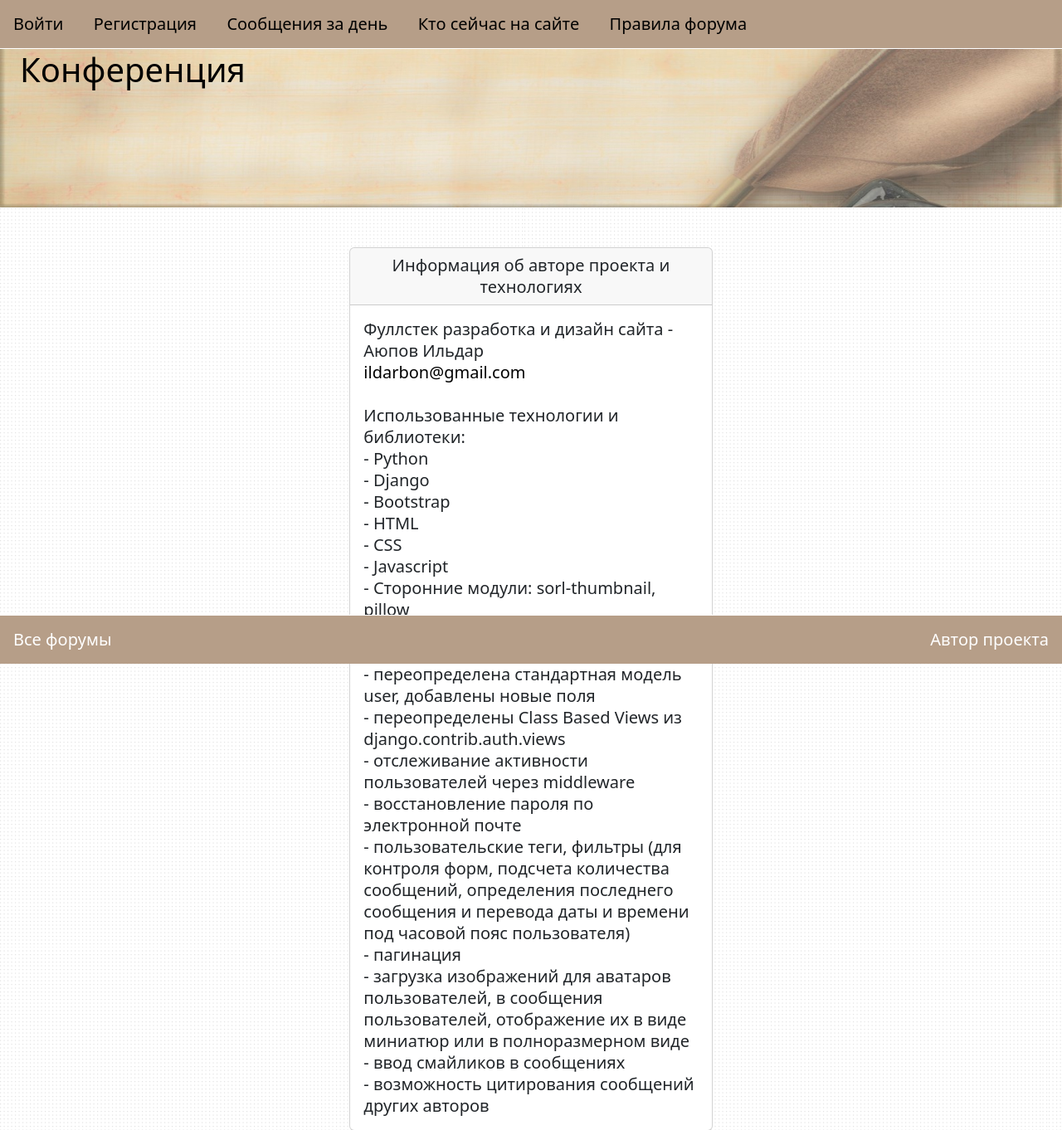
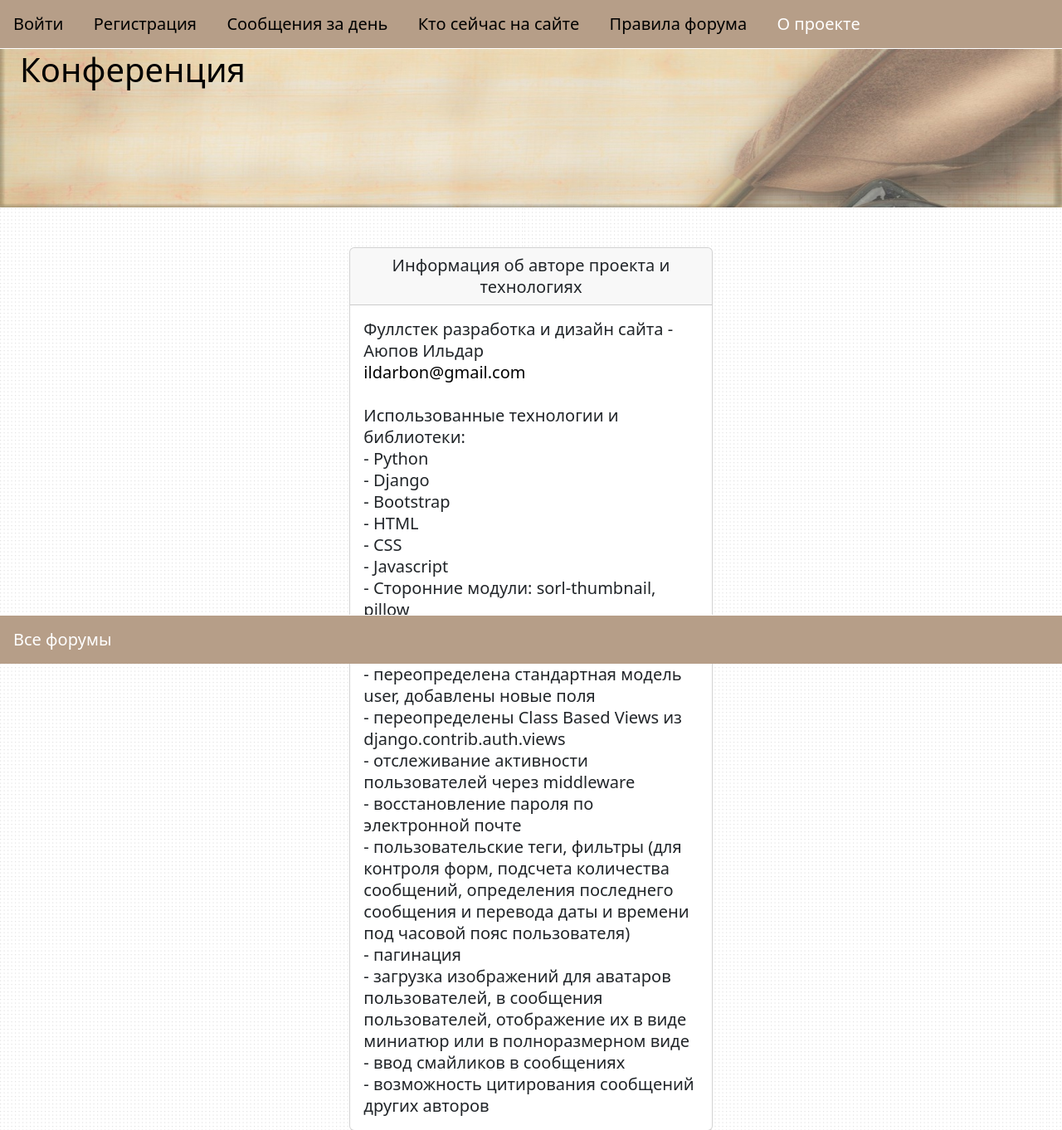
Before and after one commit to ildar-aiupov/abc-forum, a Django app: page /about_author/ in a window 1280 px wide. Shown: the top 1362 px of the page at 83% size. Run offline with Django 4.2, Linux system fonts and the light colour scheme; some libraries are stand-ins or nearby versions.

Commit message:
fixed00502008

```diff
--- a/forum/templates/includes/footer.html
+++ b/forum/templates/includes/footer.html
@@ -4,7 +4,7 @@
 <my_nav>
   {% with request.resolver_match.view_name as view_name %}
     <div class="row fixed-bottom p-3 border-top border-white" >
-      <div class="col-10">
+      <div class="col-12">
         {% for name, url in tree.items %}
           <a href="{{ url }}"
           {% if forloop.last %}style='color:white;'{% endif %}
@@ -15,14 +15,14 @@
           {% if not forloop.last %}>{% endif %}
         {% endfor %}
       </div>
-      <div class="col-2">
+      {% comment %} <div class="col-2">
         <div class='d-flex justify-content-end'>
           <a href="{% url 'main:about_author' %}"
           {% if view_name  == 'main:about_author' %}style="color:white;"{% endif %}>
             Автор проекта
           </a>
         </div>
-      </div>
+      </div> {% endcomment %}
     </div>
   {% endwith %}
 </my_nav>
--- a/forum/templates/includes/header.html
+++ b/forum/templates/includes/header.html
@@ -39,6 +39,11 @@
         {% if view_name  == 'main:rules' %}style="color:white;"{% endif %}>
           Правила форума
         </a>
+        &nbsp;&nbsp;&nbsp;&nbsp;&nbsp;
+        <a href="{% url 'main:about_author' %}"
+          {% if view_name  == 'main:about_author' %}style="color:white;"{% endif %}>
+            О проекте
+        </a>
       </div>
     </div>
   {% endwith %}
```
